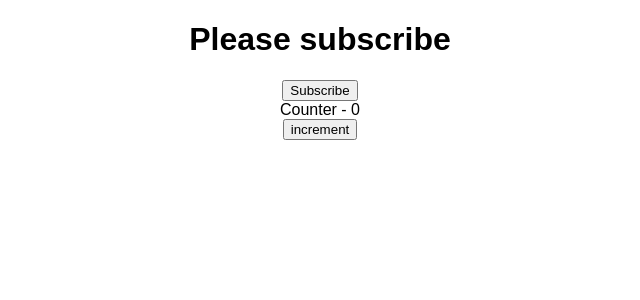
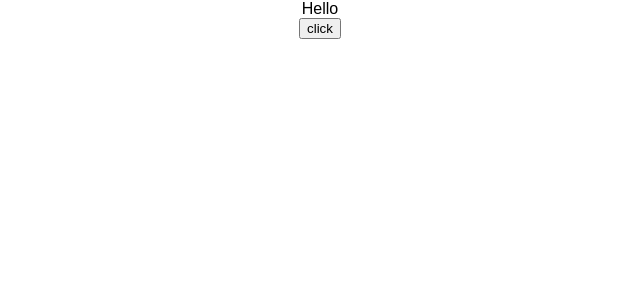
Before and after one commit to Sumit-D21/my-app, a React (Create React App) app: page / in a window 1280 px wide. Shown: the top 300 px of the page, without its empty margins (320-960 px from the left). Built offline with nearby package versions, Linux system fonts and the light colour scheme.

Commit message:
Event handaling and binding

```diff
--- a/src/App.js
+++ b/src/App.js
@@ -6,13 +6,19 @@ import Greet from './components/Greet';
 import Welcome from './components/welcome';
 import Message from './components/Message';
 import Counter from './components/Counter';
+import Functionclick from './components/functionClick';
+import Classclick from './components/Classclick';
+import EventBind from './components/EventBind';
 
 class App extends Component {
   render() {
     return (
       <div className="App">
-        <Message />
-        <Counter />
+        <EventBind />
+        {/* <Functionclick /><br></br>
+        <Classclick /> */}
+        {/* <Message />
+        <Counter /> */}
         {/* <Greet name = 'vivek' heroname = 'superman'>
           This is childern props
         </Greet>
--- /dev/null
+++ b/src/components/Classclick.js
@@ -0,0 +1,17 @@
+/* eslint-disable */
+import React, { Component } from 'react'
+
+export default class Classclick extends Component {
+
+    clickhandler() {
+        console.log("clicked")
+    }
+
+  render() {
+    return (
+      <div>
+        <button onClick = {this.clickhandler} >Click me</button>
+      </div>
+    )
+  }
+}
--- /dev/null
+++ b/src/components/EventBind.js
@@ -0,0 +1,41 @@
+/* eslint-disable */
+import React, { Component } from 'react'
+
+class EventBind extends Component {
+
+    constructor(props) {
+      super(props)
+
+      this.state = {
+         message : "Hello"
+      }
+
+    //   this.clickhandeler = this.clickhandeler.bind(this)
+    }
+
+    // clickhandeler() {
+    //     this.setState({
+    //         message : "Morning"
+    //     })
+    // }
+
+    clickhandeler=() => {
+        this.setState({
+            message : "Morning"
+        })
+    }
+
+
+  render() {
+    return (
+      <div>
+        <div>{this.state.message}</div>
+        {/* <button onClick = {this.clickhandeler.bind(this)} >click</button> */}
+        {/* <button onClick = {() => this.clickhandeler()} >click</button> */}
+        <button onClick = {this.clickhandeler} >click</button>
+      </div>
+    )
+  }
+}
+
+export default EventBind
--- /dev/null
+++ b/src/components/functionClick.js
@@ -0,0 +1,17 @@
+ /* eslint-disable */
+import React from 'react'
+
+function Functionclick() {
+
+    function clickhandler() {
+        console.log("botton clicked")
+    }
+
+  return (
+    <div>
+        <button onClick = {clickhandler} >Click</button>
+    </div>
+  )
+}
+
+export default Functionclick
```
